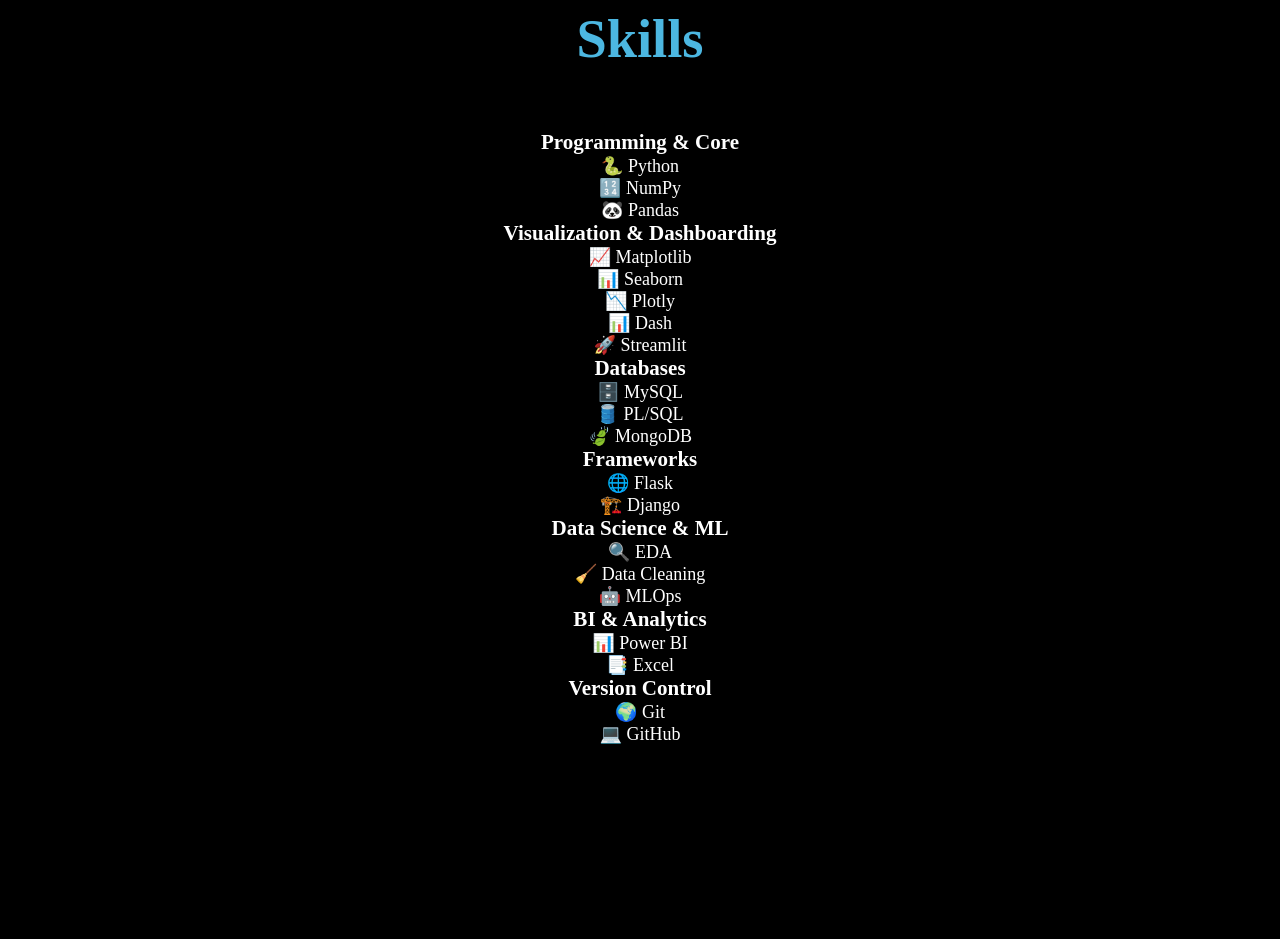
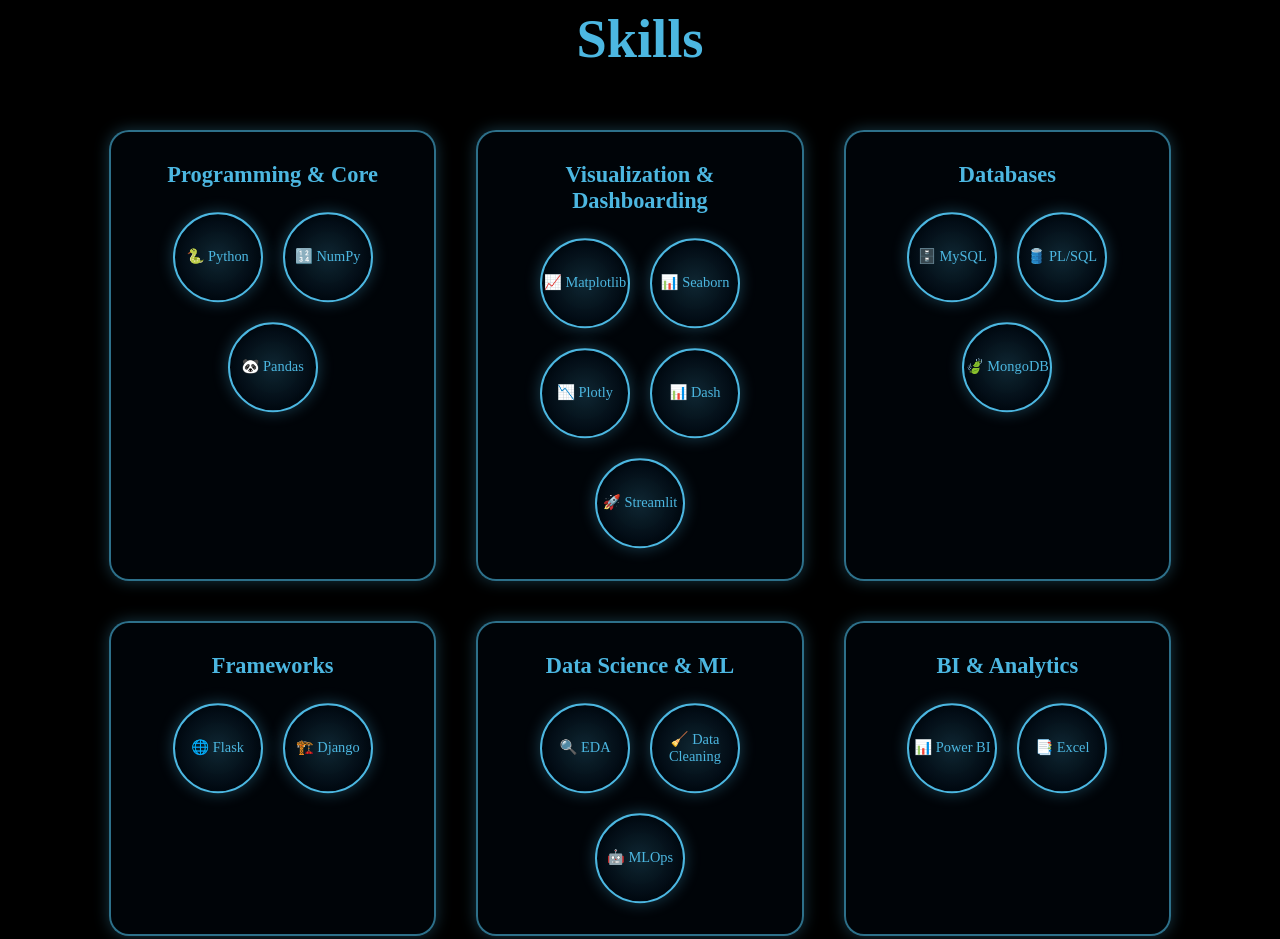
Before and after one commit to prathmeshsalunkhe16/Data_Analyst_Portfolio, a plain HTML site: page index.html in a window 1280 px wide. Shown: the part 1780-2719 px from the top of the page. Drawn offline with nearby package versions, Linux system fonts and the light colour scheme.

Commit message:
Updated portfolio

```diff
--- a/style.css
+++ b/style.css
@@ -199,6 +199,78 @@ h2 {
   background: #4CB7E1;
   color: #000;
 }
+
+
+.skills-grid {
+  display: grid;
+  grid-template-columns: repeat(auto-fit, minmax(320px, 1fr));
+  gap: 40px;
+  width: 90%;
+  margin: auto;
+}
+
+.skill-card {
+  border: 2px solid rgba(76, 183, 225, 0.6);
+  border-radius: 20px;
+  padding: 30px;
+  backdrop-filter: blur(10px);
+  background: rgba(0, 10, 20, 0.4);
+  box-shadow: 0 0 15px rgba(76, 183, 225, 0.3);
+  transition: transform 0.4s ease, box-shadow 0.4s ease;
+}
+
+.skill-card:hover {
+  transform: translateY(-8px);
+  box-shadow: 0 0 25px rgba(76, 183, 225, 0.6);
+}
+
+.skill-card h3 {
+  color: #4cb7e1;
+  font-size: 1.4rem;
+  margin-bottom: 25px;
+}
+
+.skill-circles {
+  display: flex;
+  flex-wrap: wrap;
+  justify-content: center;
+  gap: 20px;
+}
+
+.circle {
+  width: 90px;
+  height: 90px;
+  border-radius: 50%;
+  background: radial-gradient(circle, rgba(76,183,225,0.2) 0%, rgba(0,10,20,0.7) 70%);
+  border: 2px solid #4cb7e1;
+  color: #4cb7e1;
+  font-size: 0.9rem;
+  display: flex;
+  align-items: center;
+  justify-content: center;
+  text-align: center;
+  box-shadow: 0 0 20px rgba(76,183,225,0.4);
+  animation: floatGlow 6s ease-in-out infinite;
+  transition: transform 0.3s ease, box-shadow 0.3s ease;
+}
+
+.circle:hover {
+  box-shadow: 0 0 30px #4cb7e1, 0 0 60px #4cb7e1;
+  transform: rotateY(15deg) rotateX(10deg) scale(1.05);
+}
+
+@keyframes floatGlow {
+  0%, 100% {
+    transform: translateY(0px);
+    box-shadow: 0 0 15px rgba(76,183,225,0.3);
+  }
+  50% {
+    transform: translateY(-10px);
+    box-shadow: 0 0 25px rgba(76,183,225,0.6);
+  }
+}
+
+
 
 /* Projects */
 .projects {
```
